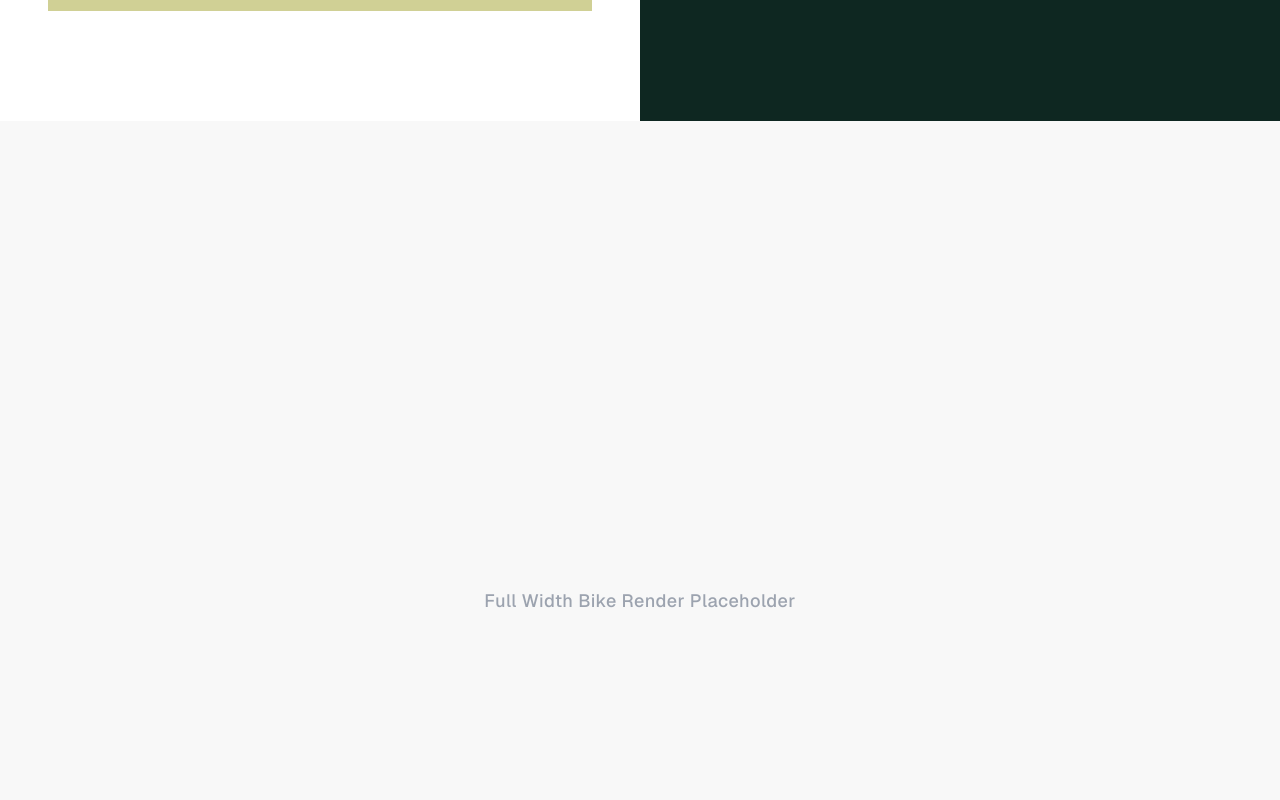
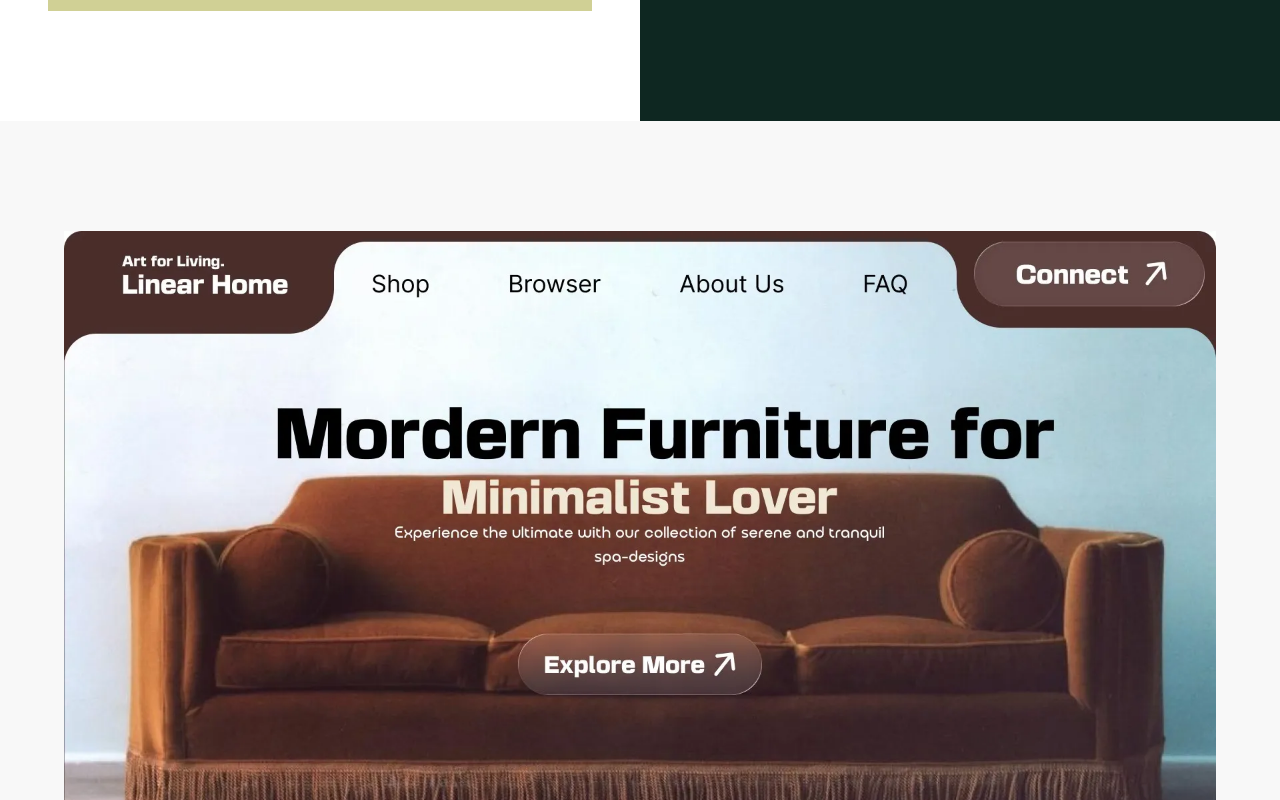
Before and after one commit to Anxthu/portfolio_v2, a React (Vite) app: page /booklet in a window 1280 px wide. Shown: the part 2300-3100 px from the top of the page. Built offline with nearby package versions, Linux system fonts and the light colour scheme; a web font is replaced by a local one.

Commit message:
fix: replace placeholder with actual image in Booklet page

```diff
--- a/src/pages/Booklet.tsx
+++ b/src/pages/Booklet.tsx
@@ -101,9 +101,13 @@ const Booklet = () => {
             whileInView={{ opacity: 1 }}
             viewport={{ once: true }}
             transition={{ duration: 0.8 }}
-            className="w-full h-[60vh] md:h-[120vh] bg-[#f8f8f8] relative flex items-center justify-center"
+            className="w-full h-[60vh] md:h-[120vh] bg-[#f8f8f8] relative flex items-center justify-center p-8 md:p-16"
           >
-              <div className="text-gray-400 text-lg font-medium tracking-wide">Full Width Bike Render Placeholder</div>
+              <img
+                src="/Projects Mockups/Linear Home/Linear Home Landing Page_opt.webp"
+                alt="Linear Home Full Width Design"
+                className="w-full h-full object-contain"
+              />
           </motion.div>
 
           {/* Spacer for bottom scrolling past the floating button */}
```
